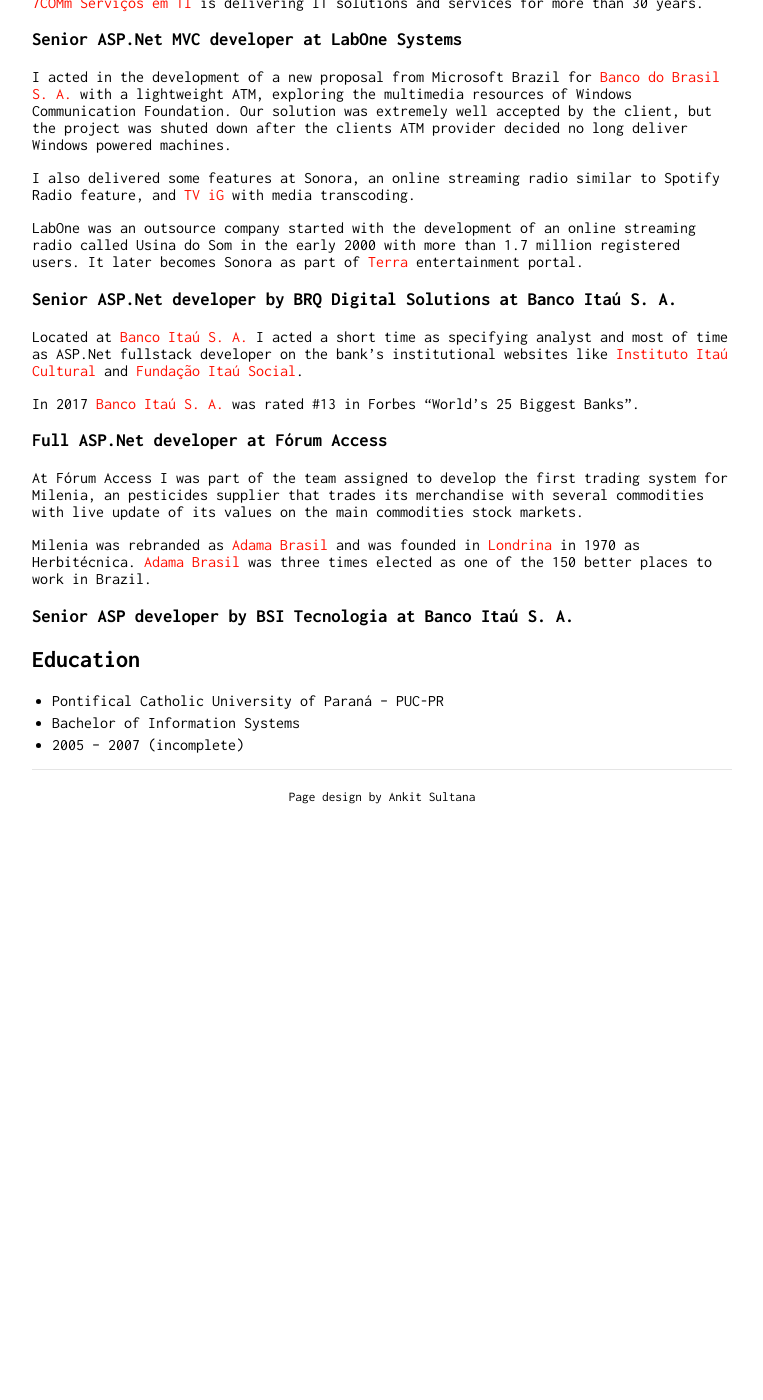
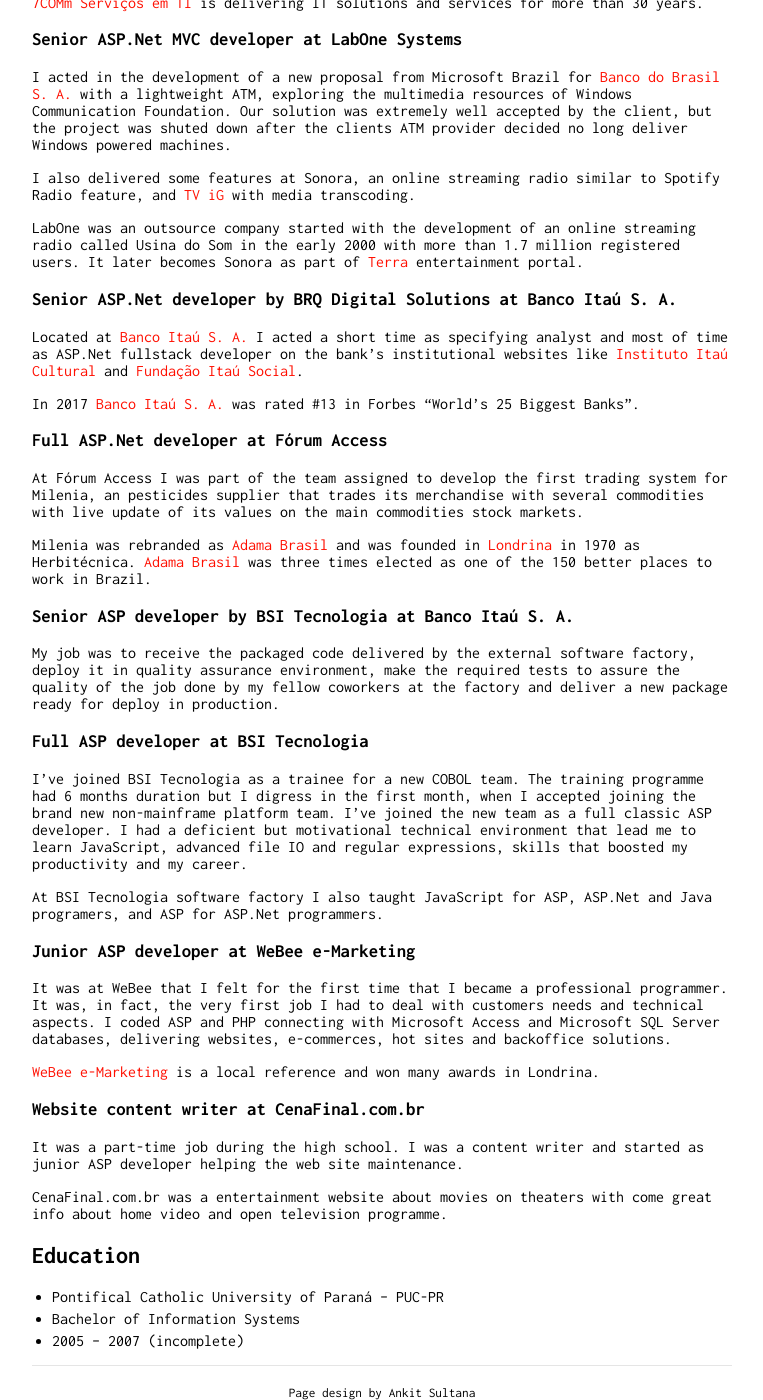
Before and after one commit to mfedatto/mfedatto.com, a Jekyll site: the page built from docs/resume.md, in a window 1280 px wide and 1400 px high, scrolled down 1405 px. Shown: the whole window, without its empty margins (258-1021 px from the left). Built offline with Jekyll 4.4.1, drawn with Linux system fonts in a browser that asks for light colours; our own code applies the rules of GitHub Pages for plain Markdown files; before the commit the page ends 2209 px from its top, so only the background shows below that; some of the changed text lies outside the part shown.

Commit message:
Pages: resumé experience finished.

```diff
--- a/docs/resume.md
+++ b/docs/resume.md
@@ -21,7 +21,7 @@ Period|Entity|Location|Position
 2007/2008|BSI Tecnologia|[São Paulo](https://www.google.com/maps/place/São+Paulo,+State+of+São+Paulo)|Senior ASP developer
 2005/2007|BSI Tecnologia|[Londrina](https://www.google.com/maps/place/Londrina,+State+of+Paraná)|Full ASP developer
 2003/2005|WeBee e-Marketing|[Londrina](https://www.google.com/maps/place/Londrina,+State+of+Paraná)|Junior ASP developer
-2002/2002|CenaFinal|[Londrina](https://www.google.com/maps/place/Londrina,+State+of+Paraná)|Website Content Writer
+2002/2002|CenaFinal|[Londrina](https://www.google.com/maps/place/Londrina,+State+of+Paraná)|Website content writer
 
 ### Senior C# backend developer by Ventron at XP Investimentos
 
@@ -97,6 +97,36 @@ places to work in Brazil.
 
 ### Senior ASP developer by BSI Tecnologia at Banco Itaú S. A.
 
+My job was to receive the packaged code delivered by the external software factory, deploy it in quality assurance
+environment, make the required tests to assure the quality of the job done by my fellow coworkers at the factory and
+deliver a new package ready for deploy in production.
+
+### Full ASP developer at BSI Tecnologia
+
+I've joined BSI Tecnologia as a trainee for a new COBOL team. The training programme had 6 months duration but I digress
+in the first month, when I accepted joining the brand new non-mainframe platform team. I've joined the new team as a
+full classic ASP developer. I had a deficient but motivational technical environment that lead me to learn JavaScript,
+advanced file IO and regular expressions, skills that boosted my productivity and my career.
+
+At BSI Tecnologia software factory I also taught JavaScript for ASP, ASP.Net and Java programers, and ASP for ASP.Net
+programmers.
+
+### Junior ASP developer at WeBee e-Marketing
+
+It was at WeBee that I felt for the first time that I became a professional programmer. It was, in fact, the very first
+job I had to deal with customers needs and technical aspects. I coded ASP and PHP connecting with Microsoft Access and
+Microsoft SQL Server databases, delivering websites, e-commerces, hot sites and backoffice solutions.
+
+[WeBee e-Marketing](http://webee.com.br) is a local reference and won many awards in Londrina.
+
+### Website content writer at CenaFinal.com.br
+
+It was a part-time job during the high school. I was a content writer and started as junior ASP developer helping the
+web site maintenance.
+
+CenaFinal.com.br was a entertainment website about movies on theaters with come great info about home video and open
+television programme.
+
 ## Education
 
 * Pontifical Catholic University of Paraná – PUC-PR
```
